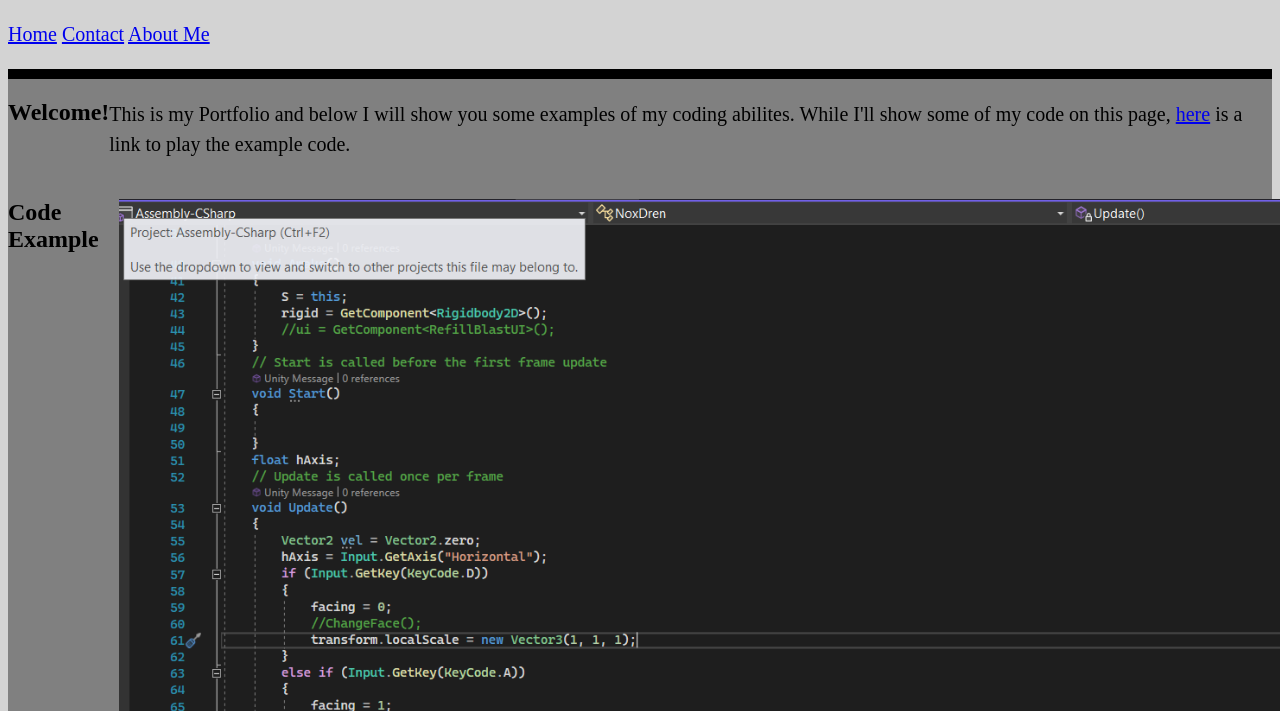
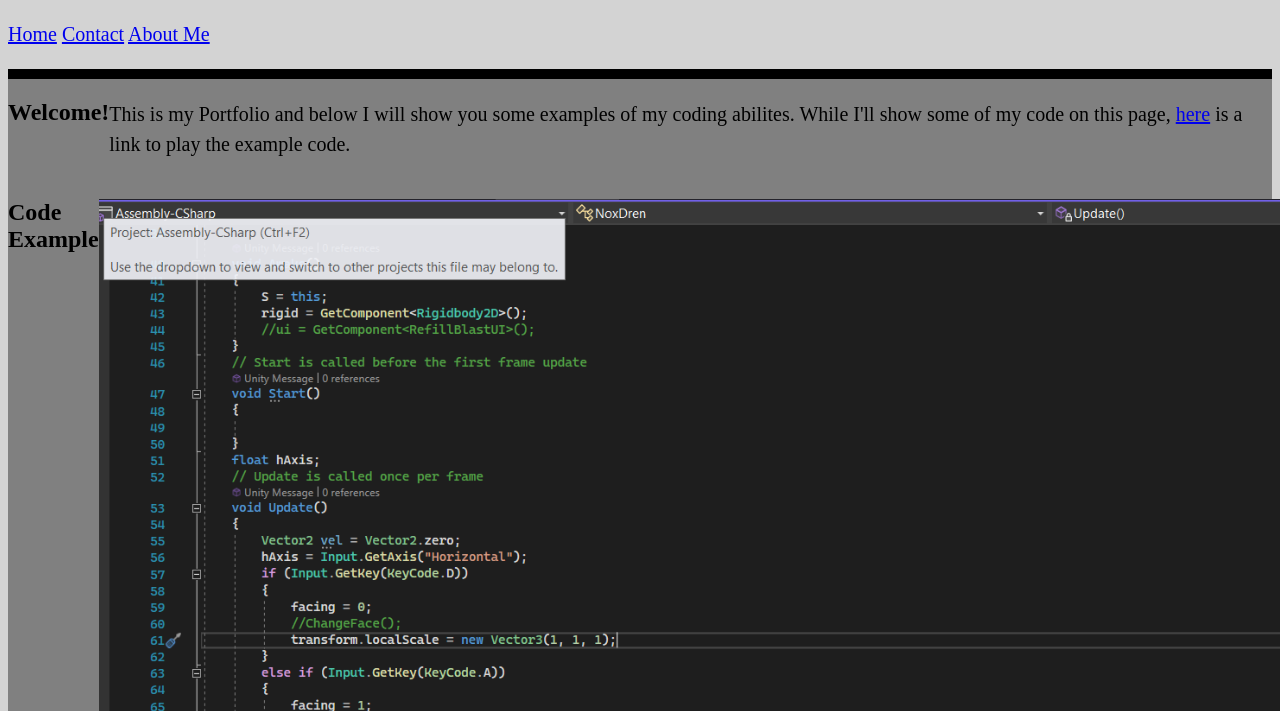
Before and after one commit to Sackman21/final-project, a plain HTML site: page index.html in a window 1280 px wide. Shown: the part 89-800 px from the top of the page. Drawn offline with Linux system fonts and the light colour scheme.

Commit message:
margin fix

```diff
--- a/style.css
+++ b/style.css
@@ -32,8 +32,8 @@ section{
 .code{
     height: 800px;
     width: inherit;
-    float: right;
-    margin-left: 20px;
+    float: left;
+    margin-right: 20px;
 }
 #contact{
     float: left;
```
